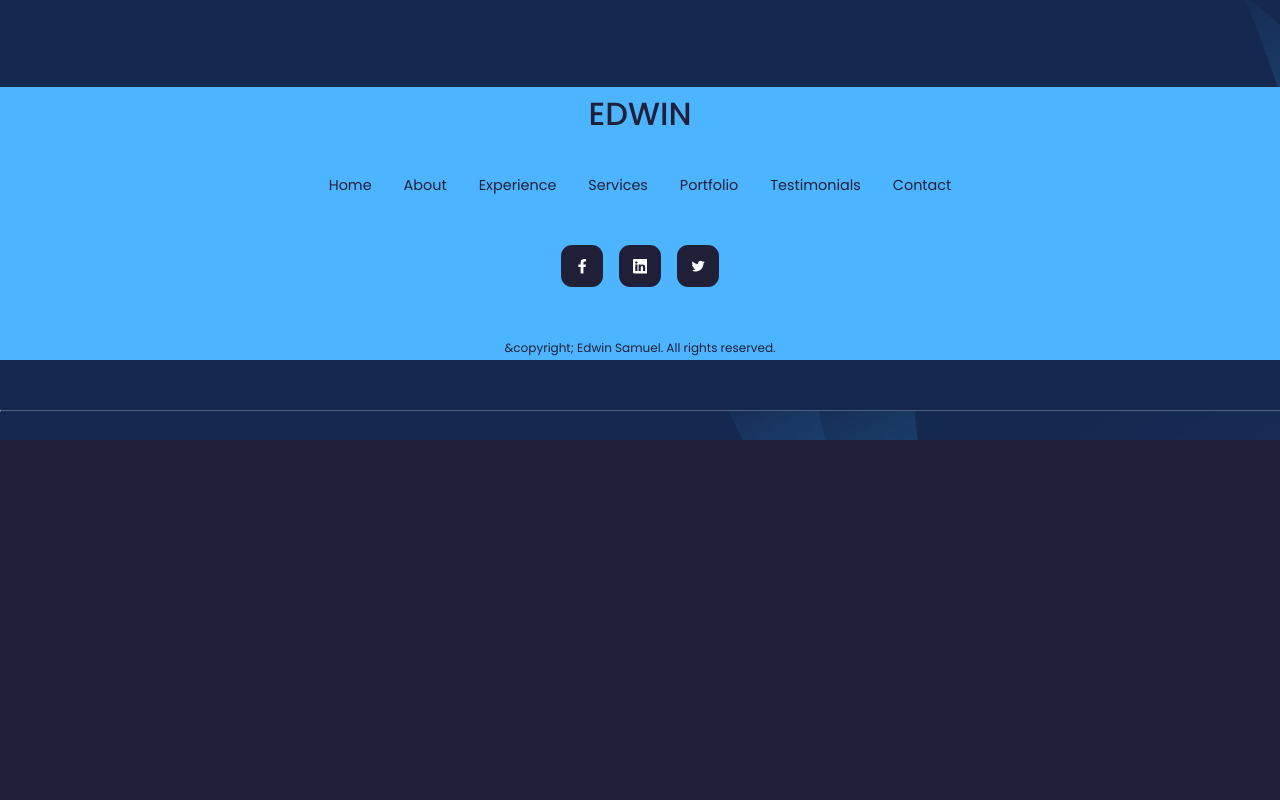
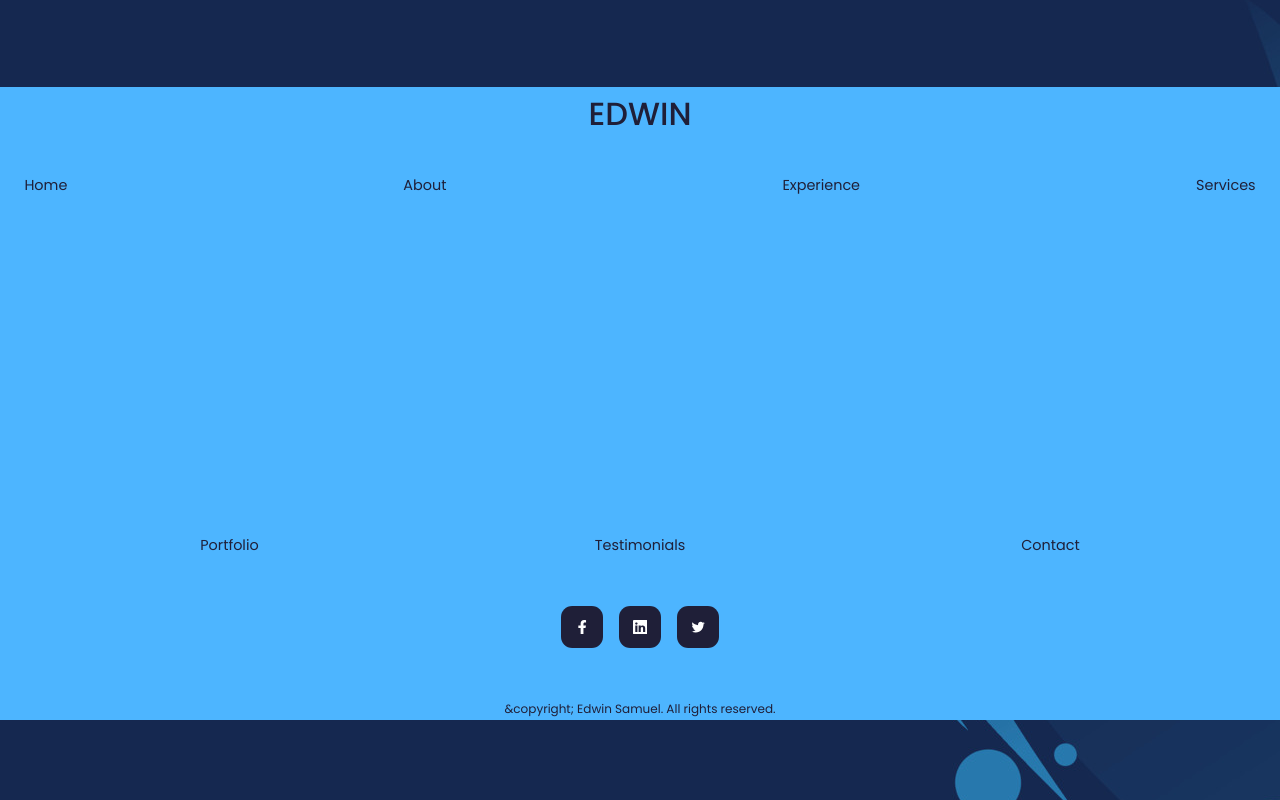
Before and after one commit to Eddysam2000/My-Portfolio, a React (Create React App) app: page / in a window 1280 px wide. Shown: the part 5355-6155 px from the top of the page. Before the commit the page ends 5795 px from the top, so only its background shows below. Built offline with nearby package versions, Linux system fonts and the light colour scheme.

Commit message:
footer done

```diff
--- a/src/components/footer/footer.css
+++ b/src/components/footer/footer.css
@@ -21,7 +21,7 @@ footer a {
     display: flex;
     flex-wrap: wrap;
     margin: 0 auto 3rem;
-    gap: 2rem;
+    gap: 21rem;
     justify-content: center;
 }
 
```
